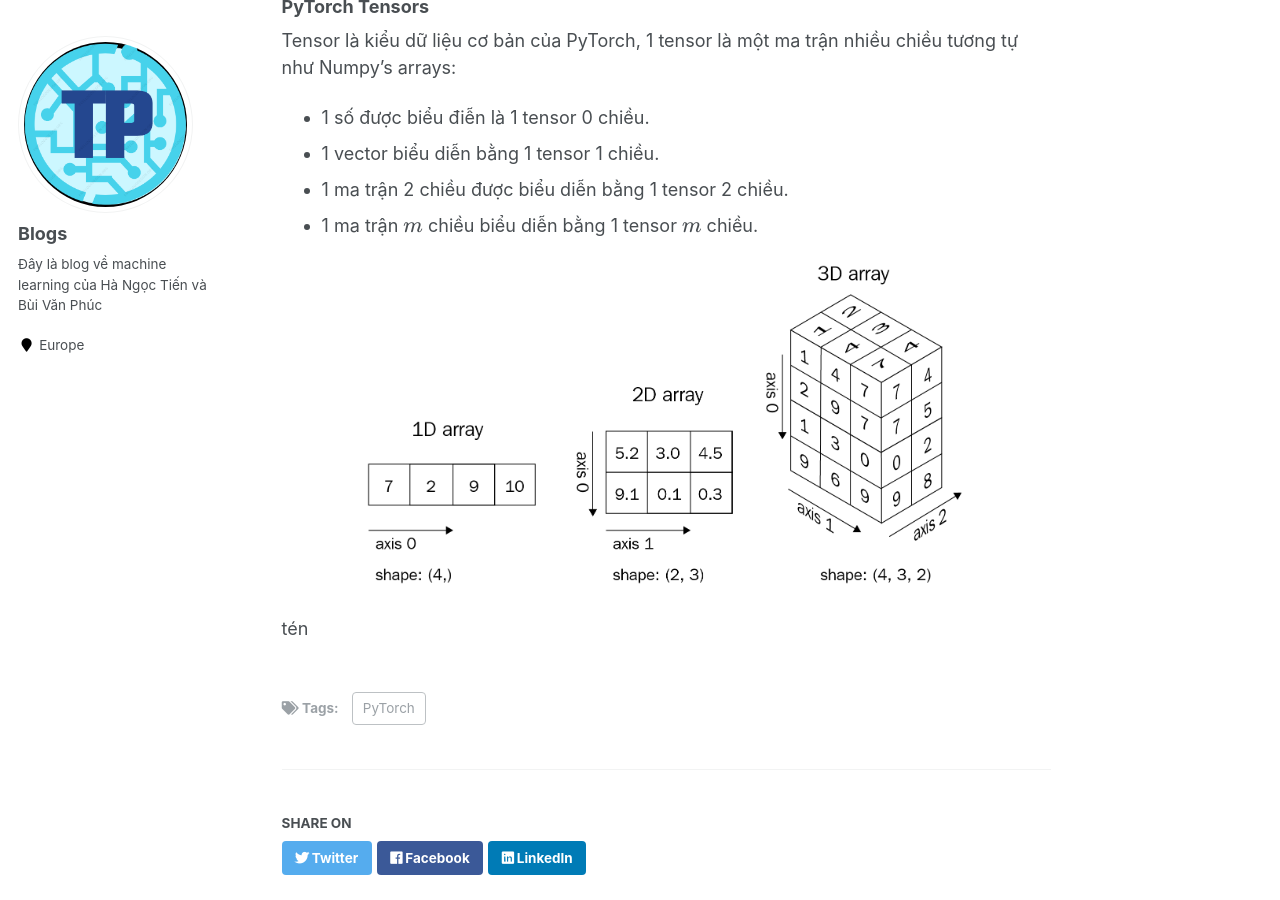
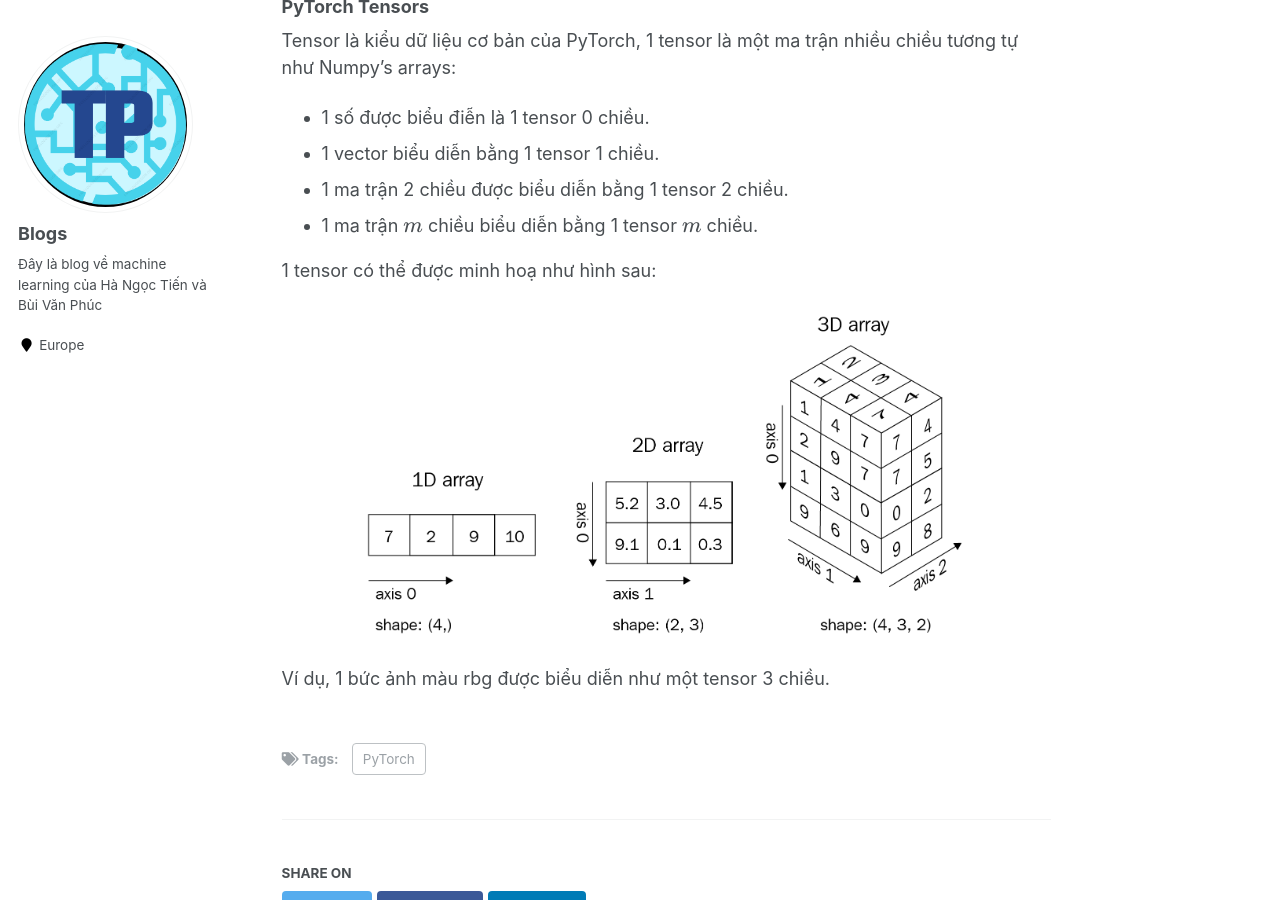
Before and after one commit to vanphuc-bui/MordenComputervision, a Jekyll site: the page built from _posts/2022-12-25-chapter-02.md, in a window 1280 px wide and 900 px high, scrolled down 2058 px. Built offline with Jekyll 4.4.1, drawn with Linux system fonts in a browser that asks for light colours; formulas are drawn with MathJax 3.

Commit message:
chapter2

```diff
--- a/_posts/2022-12-25-chapter-02.md
+++ b/_posts/2022-12-25-chapter-02.md
@@ -44,7 +44,8 @@ Tensor là kiểu dữ liệu cơ bản của PyTorch, 1 tensor là một ma tr
 * 1 ma trận 2 chiều được biểu diễn bằng 1 tensor 2 chiều.
 * 1 ma trận $m$ chiều biểu diễn bằng 1 tensor $m$ chiều.
 
+1 tensor có thể được minh hoạ như hình sau:
 <p align="center">
   <img src="/MordenComputervision/images/Chapter02/tensor.png" style="width:80%; border:0;">
 </p>
-tén
+Ví dụ, 1 bức ảnh màu rbg được biểu diễn như một tensor 3 chiều.
```
